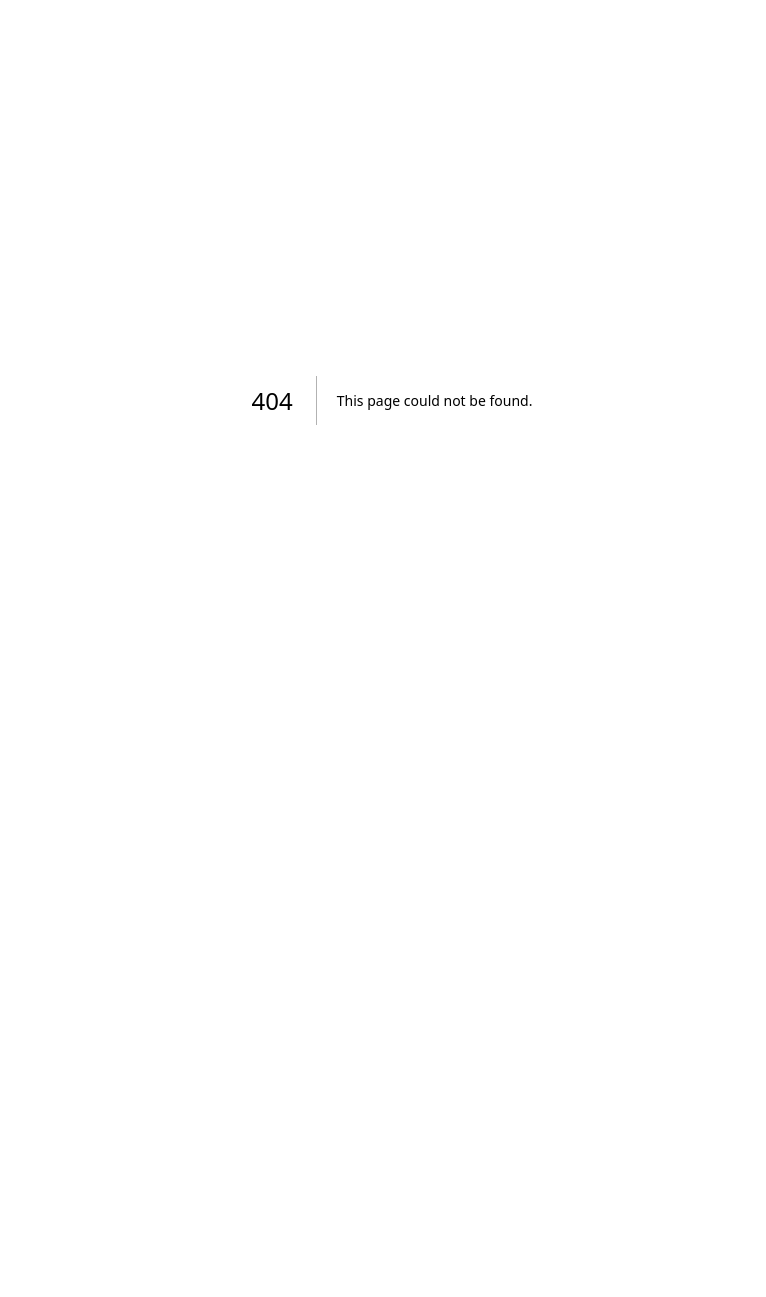
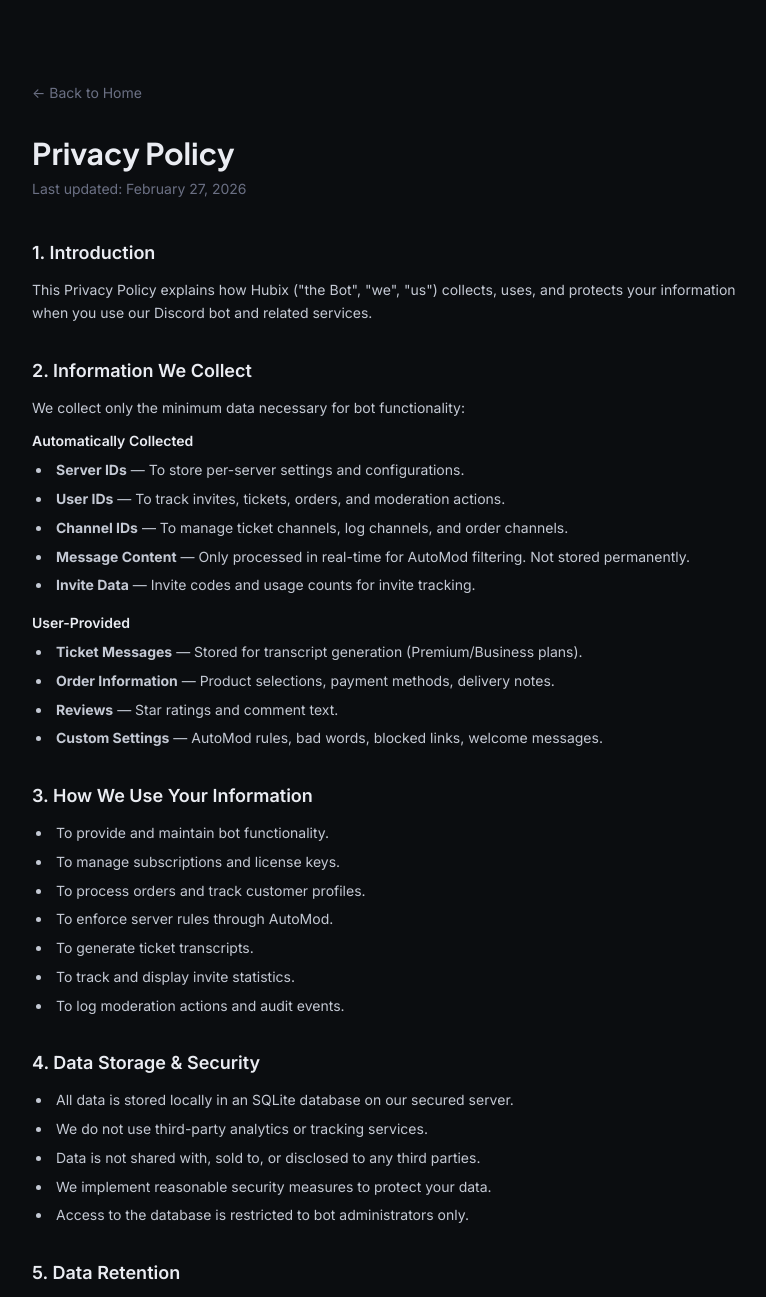
Before and after one commit to Aether-xml/Hubix, a Next.js app: page /privacy in a window 1280 px wide. Before the commit this address had no page. Shown: the top 1297 px of the page, without its empty margins (248-1014 px from the left). Before the commit the page ends 800 px from the top, so only its background shows below. Built offline with nearby package versions, Linux system fonts and the light colour scheme.

Commit message:
Add files via upload

```diff
--- /dev/null
+++ b/app/privacy/page.jsx
@@ -0,0 +1,115 @@
+export const metadata = {
+  title: 'Privacy Policy — Hubix',
+}
+
+export default function Privacy() {
+  return (
+    <div className="min-h-[100svh] bg-[#0b0d10] py-20">
+      <div className="max-w-3xl mx-auto px-5 sm:px-6">
+        <a href="/" className="inline-flex items-center gap-2 text-sm text-[#6b7084] hover:text-[#5865F2] transition-colors mb-8">
+          ← Back to Home
+        </a>
+
+        <h1 className="text-3xl font-display font-bold text-[#eaecf2] mb-2">Privacy Policy</h1>
+        <p className="text-sm text-[#6b7084] mb-10">Last updated: February 27, 2026</p>
+
+        <div className="space-y-8 text-[#c4c9d4] text-sm leading-relaxed">
+          <section>
+            <h2 className="text-lg font-semibold text-[#eaecf2] mb-3">1. Introduction</h2>
+            <p>This Privacy Policy explains how Hubix (&quot;the Bot&quot;, &quot;we&quot;, &quot;us&quot;) collects, uses, and protects your information when you use our Discord bot and related services.</p>
+          </section>
+
+          <section>
+            <h2 className="text-lg font-semibold text-[#eaecf2] mb-3">2. Information We Collect</h2>
+            <p className="mb-3">We collect only the minimum data necessary for bot functionality:</p>
+
+            <h3 className="text-sm font-semibold text-[#eaecf2] mb-2">Automatically Collected</h3>
+            <ul className="list-disc list-inside space-y-1.5 ml-1 mb-4">
+              <li><strong>Server IDs</strong> — To store per-server settings and configurations.</li>
+              <li><strong>User IDs</strong> — To track invites, tickets, orders, and moderation actions.</li>
+              <li><strong>Channel IDs</strong> — To manage ticket channels, log channels, and order channels.</li>
+              <li><strong>Message Content</strong> — Only processed in real-time for AutoMod filtering. Not stored permanently.</li>
+              <li><strong>Invite Data</strong> — Invite codes and usage counts for invite tracking.</li>
+            </ul>
+
+            <h3 className="text-sm font-semibold text-[#eaecf2] mb-2">User-Provided</h3>
+            <ul className="list-disc list-inside space-y-1.5 ml-1">
+              <li><strong>Ticket Messages</strong> — Stored for transcript generation (Premium/Business plans).</li>
+              <li><strong>Order Information</strong> — Product selections, payment methods, delivery notes.</li>
+              <li><strong>Reviews</strong> — Star ratings and comment text.</li>
+              <li><strong>Custom Settings</strong> — AutoMod rules, bad words, blocked links, welcome messages.</li>
+            </ul>
+          </section>
+
+          <section>
+            <h2 className="text-lg font-semibold text-[#eaecf2] mb-3">3. How We Use Your Information</h2>
+            <ul className="list-disc list-inside space-y-1.5 ml-1">
+              <li>To provide and maintain bot functionality.</li>
+              <li>To manage subscriptions and license keys.</li>
+              <li>To process orders and track customer profiles.</li>
+              <li>To enforce server rules through AutoMod.</li>
+              <li>To generate ticket transcripts.</li>
+              <li>To track and display invite statistics.</li>
+              <li>To log moderation actions and audit events.</li>
+            </ul>
+          </section>
+
+          <section>
+            <h2 className="text-lg font-semibold text-[#eaecf2] mb-3">4. Data Storage & Security</h2>
+            <ul className="list-disc list-inside space-y-1.5 ml-1">
+              <li>All data is stored locally in an SQLite database on our secured server.</li>
+              <li>We do not use third-party analytics or tracking services.</li>
+              <li>Data is not shared with, sold to, or disclosed to any third parties.</li>
+              <li>We implement reasonable security measures to protect your data.</li>
+              <li>Access to the database is restricted to bot administrators only.</li>
+            </ul>
+          </section>
+
+          <section>
+            <h2 className="text-lg font-semibold text-[#eaecf2] mb-3">5. Data Retention</h2>
+            <ul className="list-disc list-inside space-y-1.5 ml-1">
+              <li><strong>Server Settings</strong> — Retained until the bot is removed from the server.</li>
+              <li><strong>Ticket Data</strong> — Retained until manually deleted by server administrators.</li>
+              <li><strong>Order Data</strong> — Retained indefinitely for record-keeping.</li>
+              <li><strong>Invite Data</strong> — Retained until reset by server administrators.</li>
+              <li><strong>AutoMod Warns</strong> — Automatically expire based on server configuration (default 30 days).</li>
+              <li><strong>Audit Logs</strong> — Retained for up to 90 days.</li>
+            </ul>
+          </section>
+
+          <section>
+            <h2 className="text-lg font-semibold text-[#eaecf2] mb-3">6. Your Rights</h2>
+            <p className="mb-2">You have the right to:</p>
+            <ul className="list-disc list-inside space-y-1.5 ml-1">
+              <li><strong>Access</strong> — Request a copy of your stored data.</li>
+              <li><strong>Deletion</strong> — Request complete deletion of all your data.</li>
+              <li><strong>Correction</strong> — Request correction of inaccurate data.</li>
+              <li><strong>Portability</strong> — Request your data in a machine-readable format.</li>
+            </ul>
+            <p className="mt-3">To exercise these rights, open a ticket in our <a href="https://discord.gg/UBqbzEXXcQ" target="_blank" rel="noopener noreferrer" className="text-[#5865F2] hover:underline">Discord server</a>.</p>
+          </section>
+
+          <section>
+            <h2 className="text-lg font-semibold text-[#eaecf2] mb-3">7. Children&apos;s Privacy</h2>
+            <p>Our services are not directed to individuals under 13 years of age. We do not knowingly collect personal information from children under 13. If we become aware that a child under 13 has provided us with personal information, we will take steps to delete such information.</p>
+          </section>
+
+          <section>
+            <h2 className="text-lg font-semibold text-[#eaecf2] mb-3">8. Third-Party Services</h2>
+            <p>Hubix operates within Discord&apos;s platform and is subject to <a href="https://discord.com/privacy" target="_blank" rel="noopener noreferrer" className="text-[#5865F2] hover:underline">Discord&apos;s Privacy Policy</a>. We do not integrate with any other third-party services that collect user data.</p>
+          </section>
+
+          <section>
+            <h2 className="text-lg font-semibold text-[#eaecf2] mb-3">9. Changes to This Policy</h2>
+            <p>We may update this Privacy Policy from time to time. Changes will be announced through our Discord server. The &quot;Last updated&quot; date at the top of this policy indicates when it was last revised.</p>
+          </section>
+
+          <section>
+            <h2 className="text-lg font-semibold text-[#eaecf2] mb-3">10. Contact Us</h2>
+            <p>If you have any questions about this Privacy Policy or our data practices, please contact us through our <a href="https://discord.gg/UBqbzEXXcQ" target="_blank" rel="noopener noreferrer" className="text-[#5865F2] hover:underline">Discord server</a>.</p>
+          </section>
+        </div>
+      </div>
+    </div>
+  )
+}
```
